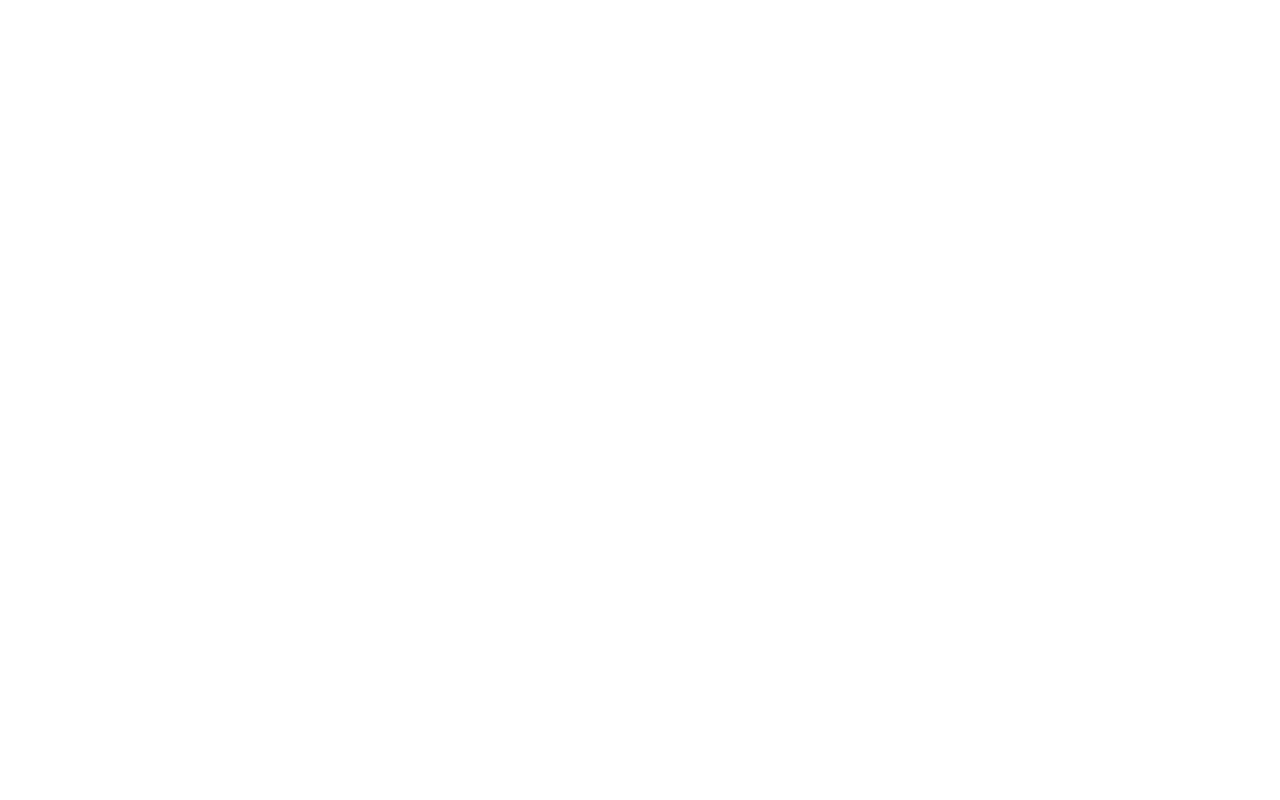
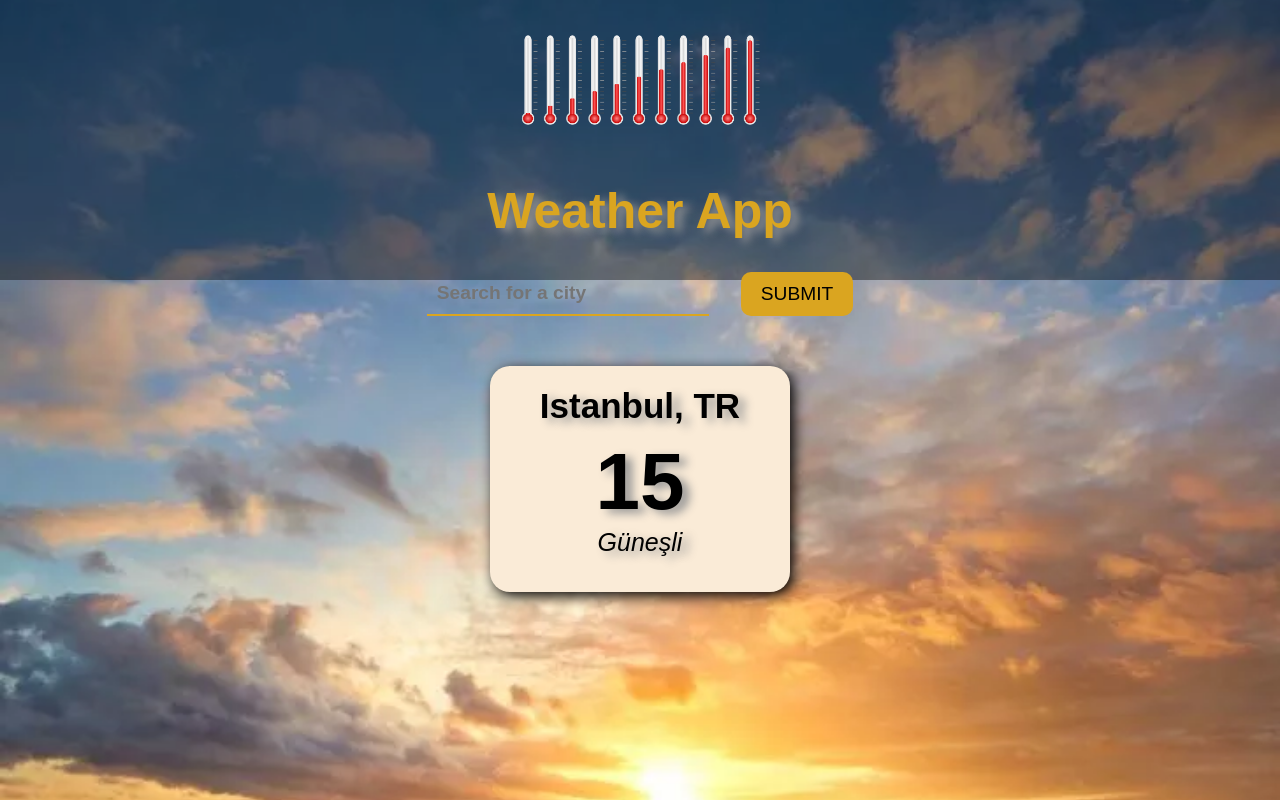
Before and after one commit to SkyCooper/WeatherApp, a plain HTML site: page index.html in a window 1280 px wide. Drawn offline with Linux system fonts and the light colour scheme.

Commit message:
weather started

```diff
--- /dev/null
+++ b/app.js
@@ -0,0 +1,53 @@
+const key = "6e1a3eda9fa53b82169bd49471c74f36";
+
+const input = document.getElementById("input")
+const button = document.getElementById("submit")
+
+const weather = ()=> {
+getResult(input.value)
+}
+
+const getResult = (city) =>{
+  let api = `https://api.openweathermap.org/data/2.5/weather?q=${city}&appid=${key}&units=metric&lang=tr`;
+
+  fetch(api).then((res) => res.json()).then((data)=>{
+    console.log(data);
+    //! const {login, avatar_url} = data ile destruct yapılsa
+    let city = document.querySelector(".city");
+    city.innerText = `${data.name}, ${data.sys.country}`;
+    let temp = document.querySelector(".temp");
+    temp.innerText = `${Math.round(data.main.temp)}°C`;
+    let icon = document.querySelector(".icon");
+    icon.innerHTML = `<img src="http://openweathermap.org/img/w/${data.weather[0].icon}.png" alt="">`;
+    let desc = document.querySelector(".description");
+    desc.innerText = `${(data.weather[0].description).toUpperCase()}`;
+  })
+  input.value = ""
+}
+
+
+
+
+button.addEventListener("click", weather)
+// {
+//     if (!input.value) {
+//     alert(`Enter a task`);
+//     }
+
+//       // input.value = "";
+// }
+
+
+
+
+
+//! Enter tuşu ile input girişi aktif olsun
+input.addEventListener("keydown", (e) => {
+  e.key === "Enter" && button.click();
+});
+
+
+//! açılınca ve refresh olunca input aktif olsun
+window.addEventListener("load", () => {
+  input.focus();
+});
--- a/index.html
+++ b/index.html
@@ -4,13 +4,32 @@
   <meta charset="UTF-8">
   <meta http-equiv="X-UA-Compatible" content="IE=edge">
   <meta name="viewport" content="width=device-width, initial-scale=1.0">
-  <link rel="stylesheet" href="style.css">
-  <title>WeatherApp</title>
+  <link rel="stylesheet" href="./style.css">
+  <title>Cooper WeatherApp</title>
 </head>
 <body>
+  <div class="app">
+    <div class="logo">
+      <img src="./images/termometre.png" alt="" width="250px">
+    </div>
+    <div class="header">
+      <h1>Weather App</h1>
+      <div class="search">
+        <input type="text" name="" id="input" placeholder="Search for a city">
+        <button class="btn" id="submit">SUBMIT</button>
+
+      </div>
+    </div>
+    <div class="content">
+      <div class="city">Istanbul, TR</div>
+      <div class="temp">15</div>
+      <div class="icon"></div>
+      <div class="description">Güneşli</div>
+    </div>
+  </div>
 
 
 
-  <script src="./weatherApp.js"></script>
+  <script src="./app.js"></script>
 </body>
 </html>
--- a/style.css
+++ b/style.css
@@ -0,0 +1,104 @@
+*{margin: 0; padding: 0; box-sizing: border-box}
+
+body{
+  font-family: Arial, Helvetica, sans-serif;
+  color: white;
+  background-image: url(./images/bg.webp);
+  background-position: center;
+  background-repeat: no-repeat;
+  background-size: cover;
+  height: 100vh;
+}
+
+.app{
+  display: flex;
+  flex-direction: column;
+  align-items: center;
+  text-align: center;
+  background-color: rgba(0,0,0,0.4);
+  height:35vh;
+  /* border: 2px solid black; */
+}
+
+.logo{
+  margin-top: 2rem;
+}
+
+.header{
+  padding: 50px 30px;
+
+}
+
+.header h1{
+  font-size: 50px;
+  color: goldenrod;
+  text-shadow: 7px 4px 10px rgba(150, 150, 150, 1);
+}
+
+.header input {
+  width: 100%;
+  padding: 10px;
+  background: transparent;
+  border: none;
+  outline: none;
+  border-bottom: 2px solid goldenrod;
+  color: white;
+  font-size: 1.2rem;
+  font-weight: 800;
+}
+
+.search{
+  display: flex;
+  gap: 2rem;
+  margin-top: 2rem;
+}
+
+.header .btn{
+  padding: 10px 20px;
+  background-color: goldenrod;
+  color: black;
+  font-size: 1.2rem;
+  border: 0;
+  border-radius: 10px;
+  cursor: pointer;
+}
+
+.content{
+  background-color: antiquewhite;
+  color: black;
+  height: 25rem;
+  padding: 20px;
+  border: none;
+  border-radius: 20px;
+  box-shadow: 4px 4px 14px;
+  width: 300px;
+}
+
+.city{
+  font-size: 35px;
+  font-weight: 600;
+  margin-bottom: 10px;
+  text-shadow: 7px 4px 10px rgba(150, 150, 150, 1);
+}
+.temp{
+  font-size: 80px;
+  font-weight: 700;
+  text-shadow: 7px 4px 10px rgba(150, 150, 150, 1);
+}
+
+.icon img{
+  width: 160px;
+
+}
+.description{
+  font-size: 25px;
+  font-style: italic;
+  margin-bottom: 15px;
+  text-shadow: 7px 4px 10px rgba(150, 150, 150, 1);
+  margin-bottom: 15px;
+}
+/* .maxmin{
+  font-size: 25px;
+  margin-bottom: 15px;
+  text-shadow: 7px 4px 10px rgba(150, 150, 150, 1);
+} */
```
Also changed, not shown: postclass/weather.html (added, +20 -0 lines), postclass/weather.js (added, +39 -0 lines), images/basınc.png (added), images/bg.webp (added), images/kastamonu.jpg (added), images/termometre.png (added), weatherApp.js (deleted).
